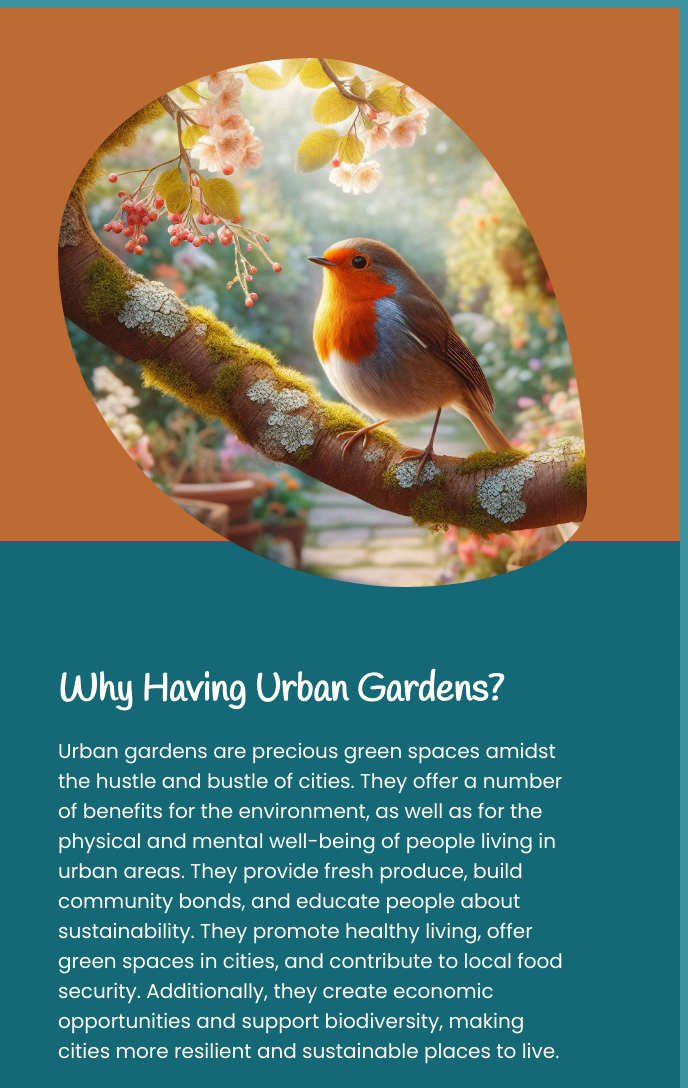
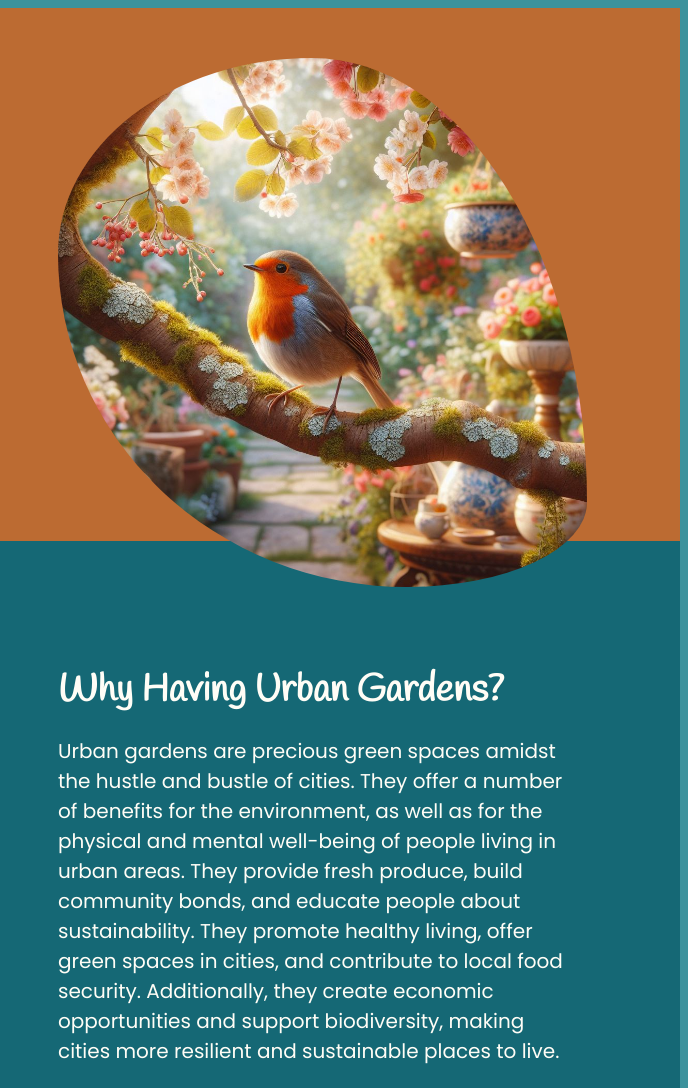
Before and after one commit to geisalopes/Urban-Garden-Challenge-, a plain HTML site: page index.html in a window 1280 px wide. Shown: the top 1088 px of the page, 592-1280 px from the left. Drawn offline with nearby package versions, Linux system fonts and the light colour scheme; grey boxes are pictures that could not be loaded.

Commit message:
Change the robin picture

```diff
--- a/index.html
+++ b/index.html
@@ -27,11 +27,7 @@
           </div>
           <div class="header-item-right">
             <!-- <img src="img/house-garden.png" alt="A house with a urban garden" /> -->
-            <img
-              class="robin-tree"
-              src="img/robin_cherrytree_small.jpeg"
-              alt=""
-            />
+            <img class="robin-tree" src="img/robin_cherrytree.jpeg" alt="" />
           </div>
         </div>
       </header>
```
